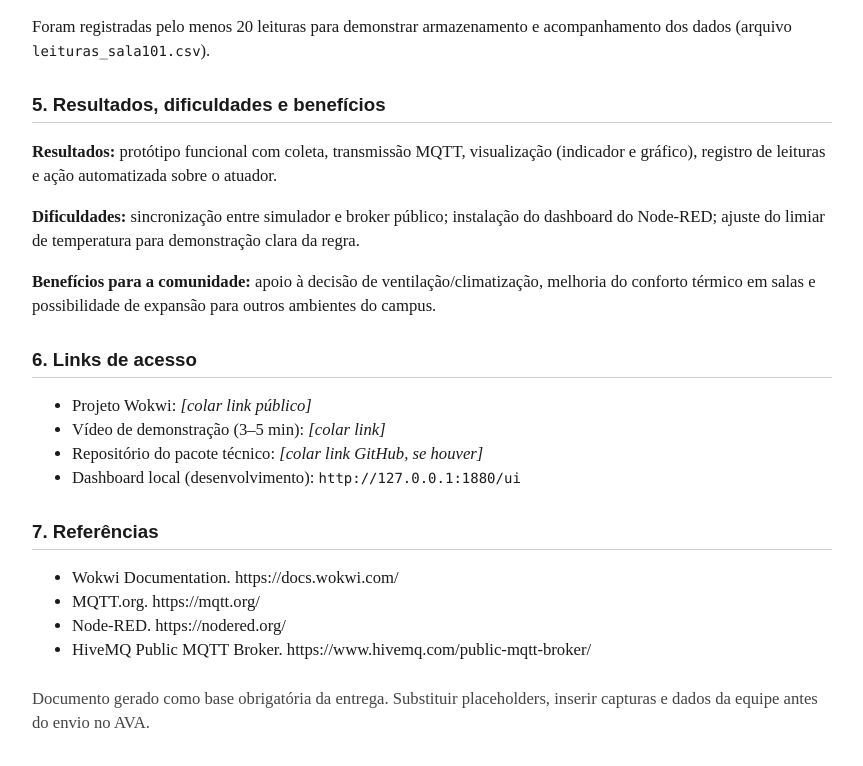
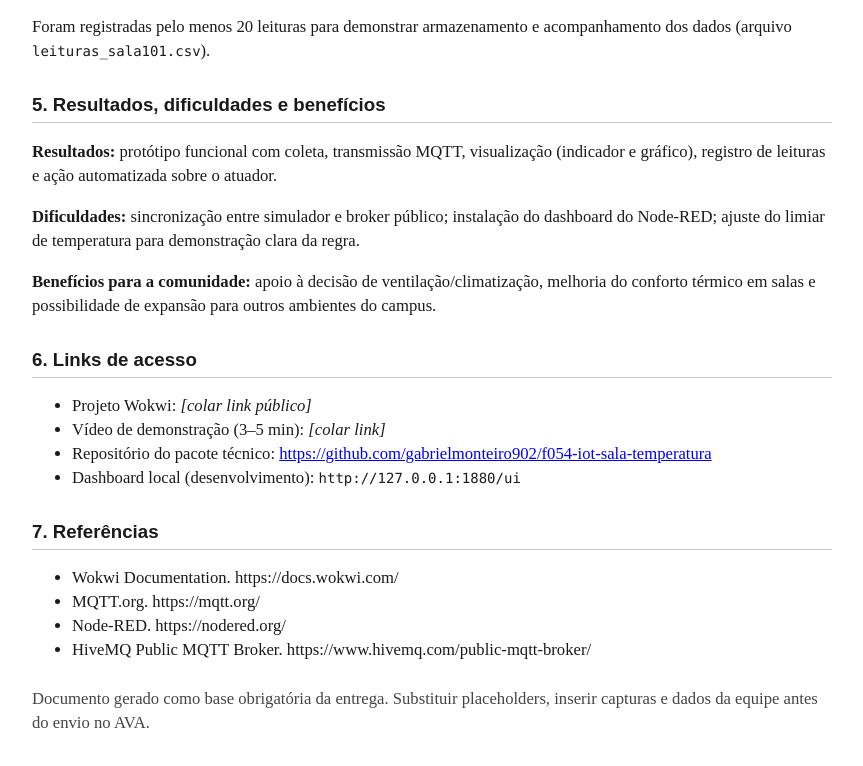
Before and after one commit to gabrielmonteiro902/f054-iot-sala-temperatura, a website: page docs/relatorio.html in a window 1280 px wide. Shown: the part 4751-5517 px from the top of the page, without its empty margins (208-1071 px from the left). Drawn offline with Linux system fonts and the light colour scheme.

Commit message:
docs: adiciona link do repositório ao relatório
Co-Authored-By: Claude Sonnet 5.5 <noreply@anthropic.com>

```diff
--- a/docs/relatorio.html
+++ b/docs/relatorio.html
@@ -163,7 +163,7 @@
   <ul>
     <li>Projeto Wokwi: <span class="placeholder">[colar link público]</span></li>
     <li>Vídeo de demonstração (3–5 min): <span class="placeholder">[colar link]</span></li>
-    <li>Repositório do pacote técnico: <span class="placeholder">[colar link GitHub, se houver]</span></li>
+    <li>Repositório do pacote técnico: <a href="https://github.com/gabrielmonteiro902/f054-iot-sala-temperatura">https://github.com/gabrielmonteiro902/f054-iot-sala-temperatura</a></li>
     <li>Dashboard local (desenvolvimento): <code>http://127.0.0.1:1880/ui</code></li>
   </ul>
 
```
Also changed, not shown: 1 other file.
